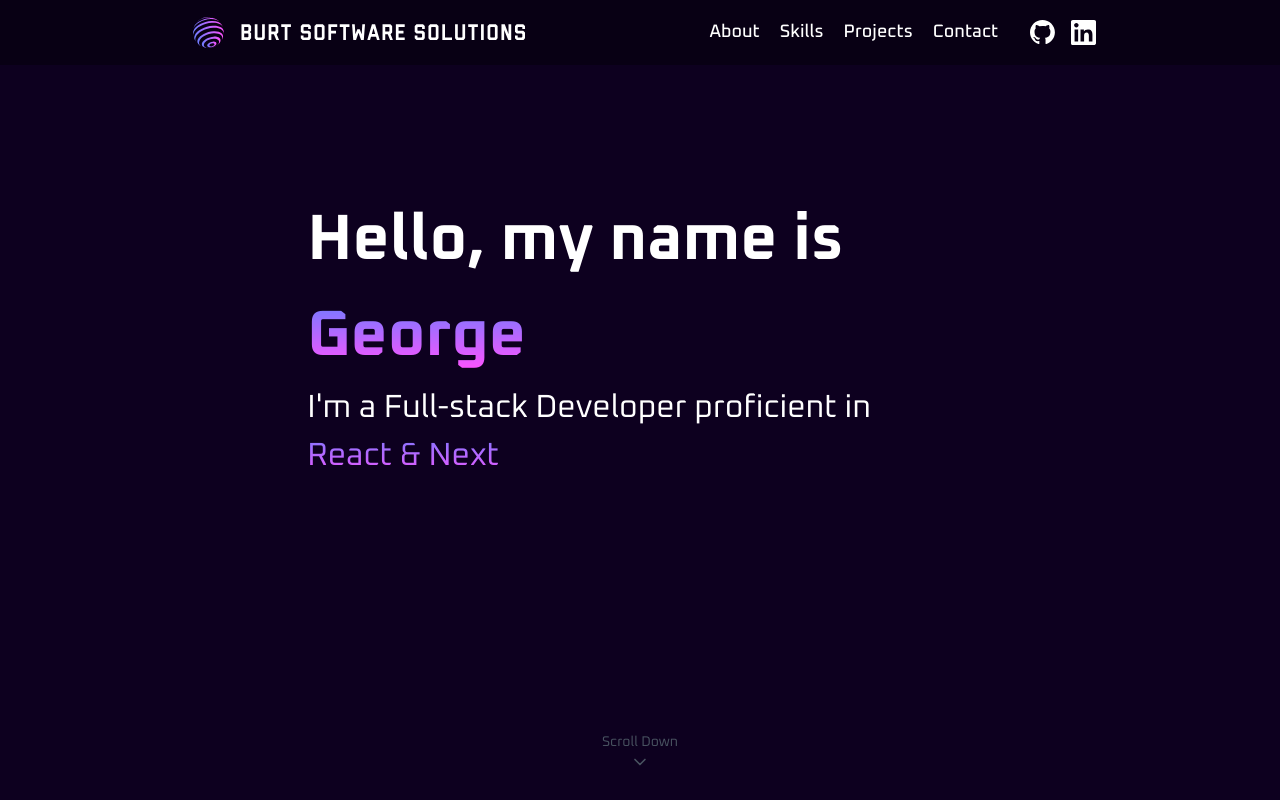
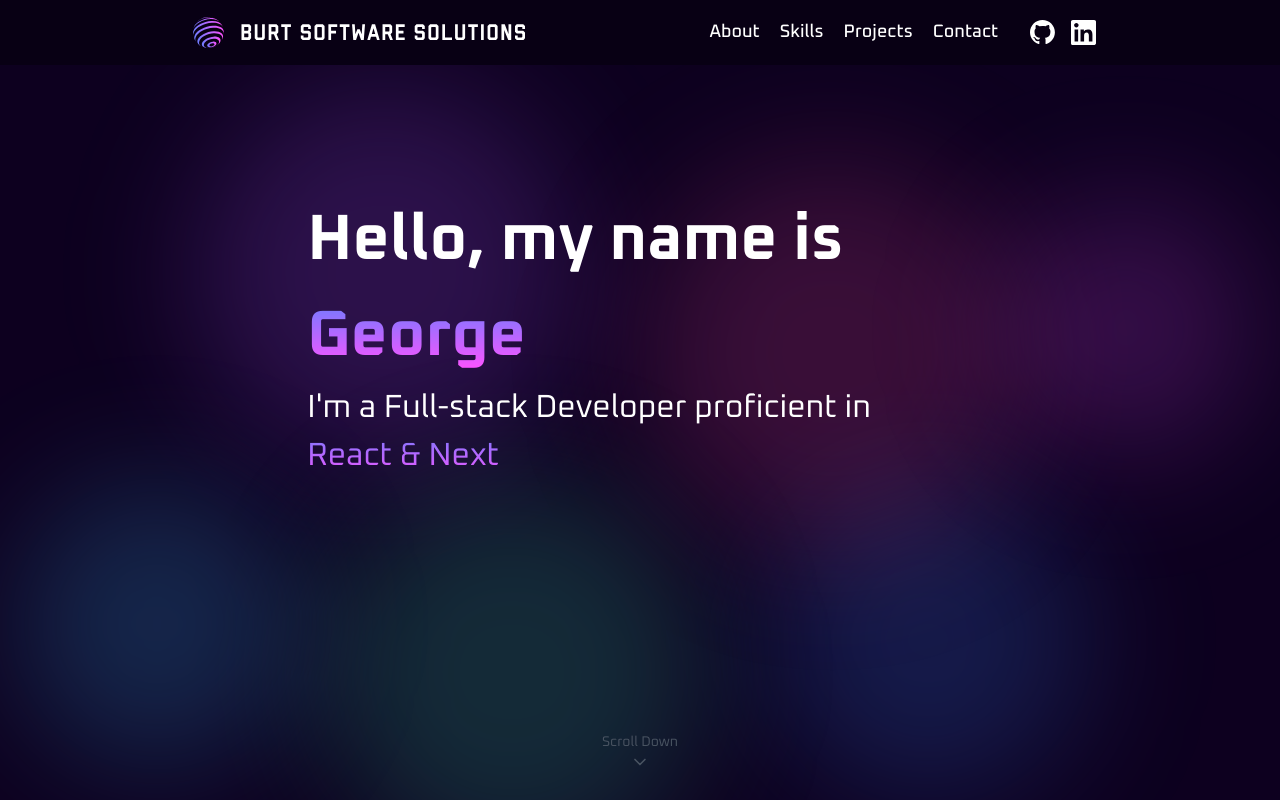
Before and after one commit to georgeeburt/portfolio, a Next.js app: page / in a window 1280 px wide. Shown: the top 800 px of the page. Built offline with nearby package versions, Linux system fonts and the light colour scheme.

Commit message:
feat: add BlurBackground component

```diff
--- a/src/app/page.tsx
+++ b/src/app/page.tsx
@@ -3,9 +3,12 @@ import HeroContent from '@/components/sections/hero/hero-content';
 import AboutContent from '@/components/sections/about/about-content';
 import SkillsContent from '@/components/sections/skills/skills-content';
 import ScrollCue from '@/components/sections/hero/scroll-cue';
+import BlurBackground from '@/components/blur-background';
 
 export default function RootContent() {
   return (
+    <>
+      <BlurBackground />
       <Container>
         <main>
           <section className="min-h-[calc(100vh-80px)] h-screen sticky top-0 pt-48">
@@ -20,5 +23,6 @@ export default function RootContent() {
           </section>
         </main>
       </Container>
+    </>
   );
 }
--- /dev/null
+++ b/src/components/blur-background.tsx
@@ -0,0 +1,59 @@
+export default function BlurBackground() {
+  return (
+    <div className="fixed inset-0 overflow-hidden -z-10">
+      {/* Purple circle */}
+      <div
+        className="absolute w-96 h-96 bg-purple-500/20 rounded-full blur-3xl"
+        style={{
+          top: '10%',
+          left: '15%',
+        }}
+      />
+
+      {/* Blue circle */}
+      <div
+        className="absolute w-80 h-80 bg-blue-500/20 rounded-full blur-3xl"
+        style={{
+          top: '60%',
+          right: '15%',
+        }}
+      />
+
+      {/* Pink circle */}
+      <div
+        className="absolute w-96 h-96 bg-pink-500/20 rounded-full blur-3xl"
+        style={{
+          top: '20%',
+          left: '50%',
+        }}
+      />
+
+      {/* Emerald circle */}
+      <div
+        className="absolute w-96 h-96 bg-emerald-400/20 rounded-full blur-3xl"
+        style={{
+          top: '60%',
+          left: '25%',
+        }}
+      />
+
+      {/* Green circle - Only visible on desktop */}
+      <div
+        className="hidden md:block absolute w-64 h-64 bg-fuchsia-500/20 rounded-full blur-3xl"
+        style={{
+          top: '25%',
+          right: '2%',
+        }}
+      />
+
+      {/* Sky circle - Only visible on desktop */}
+      <div
+        className="hidden md:block absolute w-72 h-72 bg-sky-400/20 rounded-full blur-3xl"
+        style={{
+          top: '60%',
+          left: '1%',
+        }}
+      />
+    </div>
+  );
+}
--- a/src/components/sections/hero/hero-content.tsx
+++ b/src/components/sections/hero/hero-content.tsx
@@ -1,7 +1,7 @@
 'use client';
 
 import { motion, useScroll, useTransform } from 'framer-motion';
-import Typer from '@/components/typer';
+import Typer from '@/components/sections/hero/typer';
 
 export default function HeroContent() {
   const { scrollY } = useScroll();
```
Also changed, not shown: src/components/sections/hero/typer.tsx (renamed from src/components/typer.tsx). Lines whose indentation alone changed are shown as unchanged.
